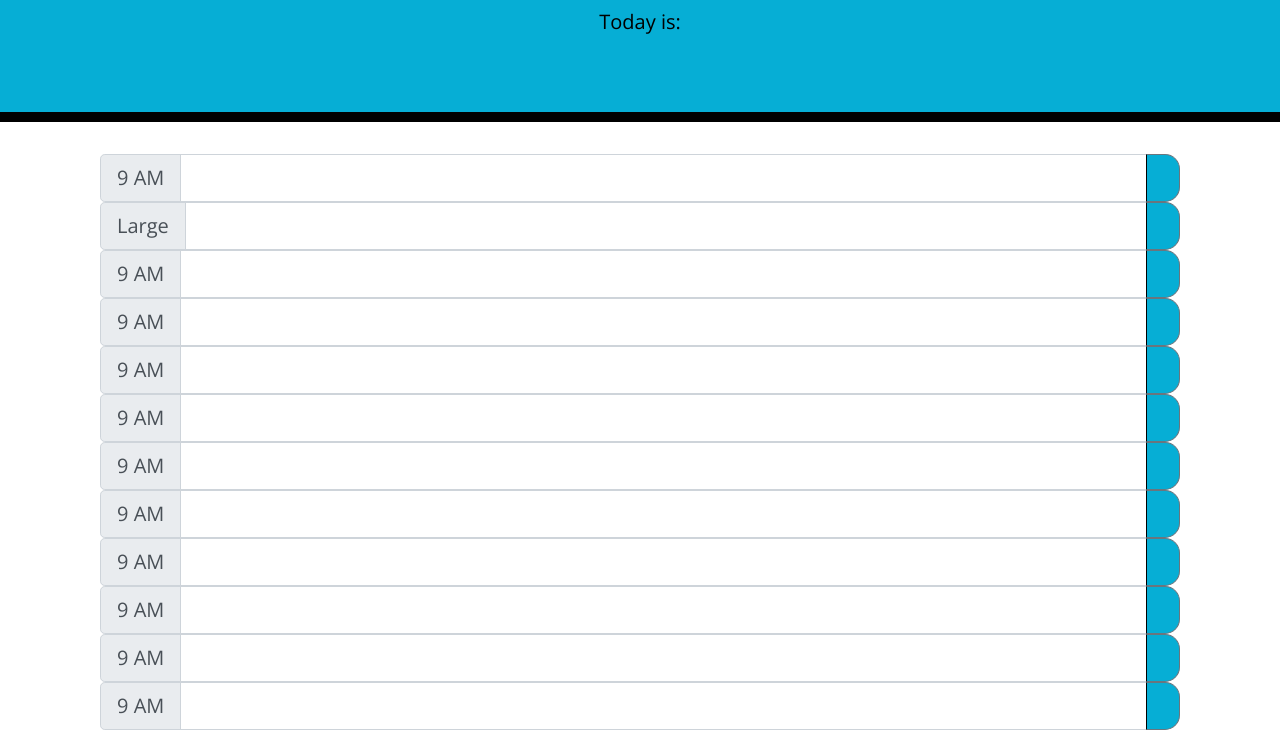
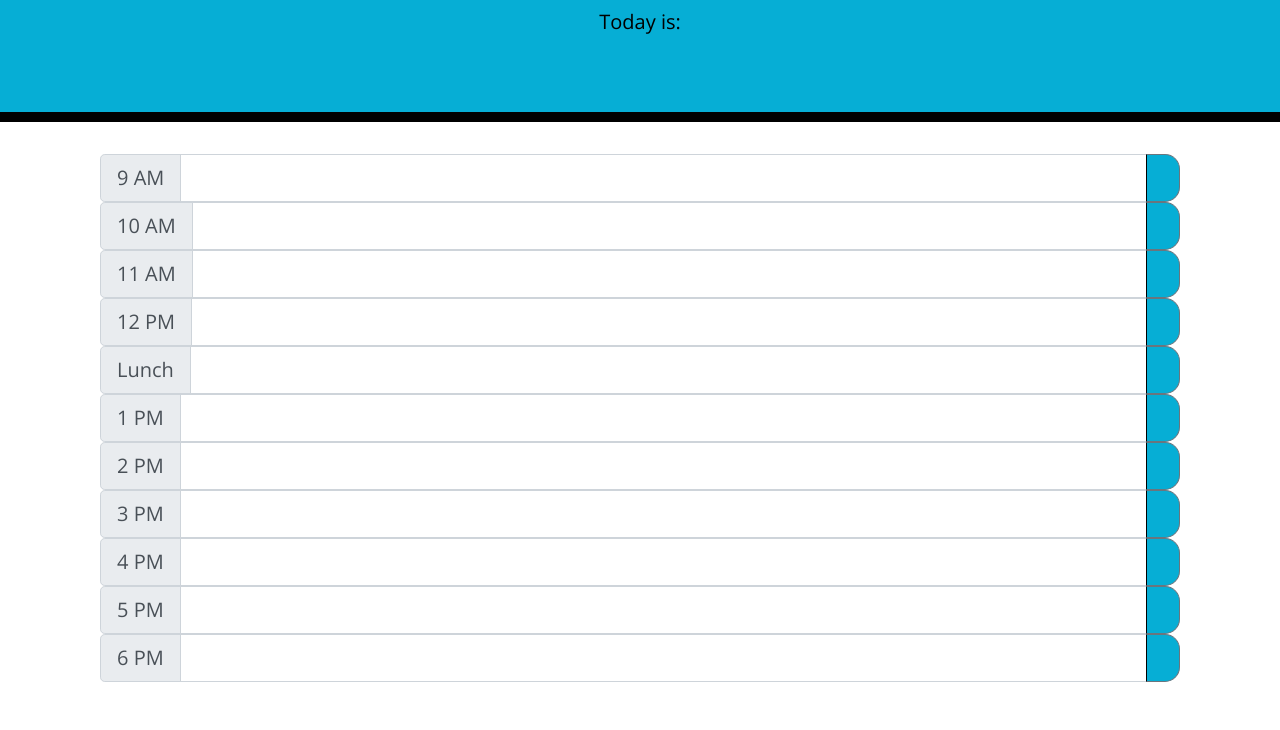
Before and after one commit to JJLindsey/scheduler, a plain HTML site: page index.html in a window 1280 px wide. Shown: the part 182-912 px from the top of the page. After the commit the page ends 864 px from the top, so only its background shows below. Drawn offline with nearby package versions, Linux system fonts and the light colour scheme; a web font is replaced by a local one.

Commit message:
add js for localstorage incomplete

```diff
--- a/Assets/css/style.css
+++ b/Assets/css/style.css
@@ -36,10 +36,9 @@ textarea{
   border-top: 1px solid white;;
 }
 
-.hour {
+#hour {
   background-color: #ffffff;
   color: #000000;
-  border-top: 1px dashed #000000;
 }
 
 .past {
--- a/index.html
+++ b/index.html
@@ -41,7 +41,7 @@
 
       <div class="input-group input-group-lg">
         <div class="input-group-prepend">
-          <span class="input-group-text" id="inputGroup-sizing-lg">Large</span>
+          <span class="input-group-text" id="inputGroup-sizing-lg">10 AM</span>
         </div>
         <input type="text" class="form-control" aria-label="Sizing example input" aria-describedby="inputGroup-sizing-lg">
         <div class="input-group-append">
@@ -53,7 +53,7 @@
 
       <div class="input-group input-group-lg">
         <div class="input-group-prepend">
-          <span class="input-group-text" id="inputGroup-sizing-lg">9 AM</span>
+          <span class="input-group-text" id="inputGroup-sizing-lg">11 AM</span>
         </div>
         <input type="text" class="form-control" aria-label="Sizing example input" aria-describedby="inputGroup-sizing-lg">
         <div class="input-group-append">
@@ -65,7 +65,7 @@
 
       <div class="input-group input-group-lg">
         <div class="input-group-prepend">
-          <span class="input-group-text" id="inputGroup-sizing-lg">9 AM</span>
+          <span class="input-group-text" id="inputGroup-sizing-lg">12 PM</span>
         </div>
         <input type="text" class="form-control" aria-label="Sizing example input" aria-describedby="inputGroup-sizing-lg">
         <div class="input-group-append">
@@ -77,7 +77,7 @@
 
       <div class="input-group input-group-lg">
         <div class="input-group-prepend">
-          <span class="input-group-text" id="inputGroup-sizing-lg">9 AM</span>
+          <span class="input-group-text" id="inputGroup-sizing-lg">Lunch</span>
         </div>
         <input type="text" class="form-control" aria-label="Sizing example input" aria-describedby="inputGroup-sizing-lg">
         <div class="input-group-append">
@@ -89,7 +89,7 @@
 
       <div class="input-group input-group-lg">
         <div class="input-group-prepend">
-          <span class="input-group-text" id="inputGroup-sizing-lg">9 AM</span>
+          <span class="input-group-text" id="inputGroup-sizing-lg">1 PM</span>
         </div>
         <input type="text" class="form-control" aria-label="Sizing example input" aria-describedby="inputGroup-sizing-lg">
         <div class="input-group-append">
@@ -101,7 +101,7 @@
 
       <div class="input-group input-group-lg">
         <div class="input-group-prepend">
-          <span class="input-group-text" id="inputGroup-sizing-lg">9 AM</span>
+          <span class="input-group-text" id="inputGroup-sizing-lg">2 PM</span>
         </div>
         <input type="text" class="form-control" aria-label="Sizing example input" aria-describedby="inputGroup-sizing-lg">
         <div class="input-group-append">
@@ -113,7 +113,7 @@
 
       <div class="input-group input-group-lg">
         <div class="input-group-prepend">
-          <span class="input-group-text" id="inputGroup-sizing-lg">9 AM</span>
+          <span class="input-group-text" id="inputGroup-sizing-lg">3 PM</span>
         </div>
         <input type="text" class="form-control" aria-label="Sizing example input" aria-describedby="inputGroup-sizing-lg">
         <div class="input-group-append">
@@ -125,7 +125,7 @@
 
       <div class="input-group input-group-lg">
         <div class="input-group-prepend">
-          <span class="input-group-text" id="inputGroup-sizing-lg">9 AM</span>
+          <span class="input-group-text" id="inputGroup-sizing-lg">4 PM</span>
         </div>
         <input type="text" class="form-control" aria-label="Sizing example input" aria-describedby="inputGroup-sizing-lg">
         <div class="input-group-append">
@@ -137,7 +137,7 @@
 
       <div class="input-group input-group-lg">
         <div class="input-group-prepend">
-          <span class="input-group-text" id="inputGroup-sizing-lg">9 AM</span>
+          <span class="input-group-text" id="inputGroup-sizing-lg">5 PM</span>
         </div>
         <input type="text" class="form-control" aria-label="Sizing example input" aria-describedby="inputGroup-sizing-lg">
         <div class="input-group-append">
@@ -149,7 +149,7 @@
 
       <div class="input-group input-group-lg">
         <div class="input-group-prepend">
-          <span class="input-group-text" id="inputGroup-sizing-lg">9 AM</span>
+          <span class="input-group-text" id="inputGroup-sizing-lg">6 PM</span>
         </div>
         <input type="text" class="form-control" aria-label="Sizing example input" aria-describedby="inputGroup-sizing-lg">
         <div class="input-group-append">
@@ -158,19 +158,6 @@
           </button>
         </div>
       </div>
-
-      <div class="input-group input-group-lg">
-        <div class="input-group-prepend">
-          <span class="input-group-text" id="inputGroup-sizing-lg">9 AM</span>
-        </div>
-        <input type="text" class="form-control" aria-label="Sizing example input" aria-describedby="inputGroup-sizing-lg">
-        <div class="input-group-append">
-          <button class="btn btn-outline-secondary" type="button" id="saveBtn">
-            <span class="oi oi-task"></span>
-          </button>
-        </div>
-      </div>
-
 
         </div>
       </div>
```
Also changed, not shown: Assets/js/script.js (+26 -1 lines).
